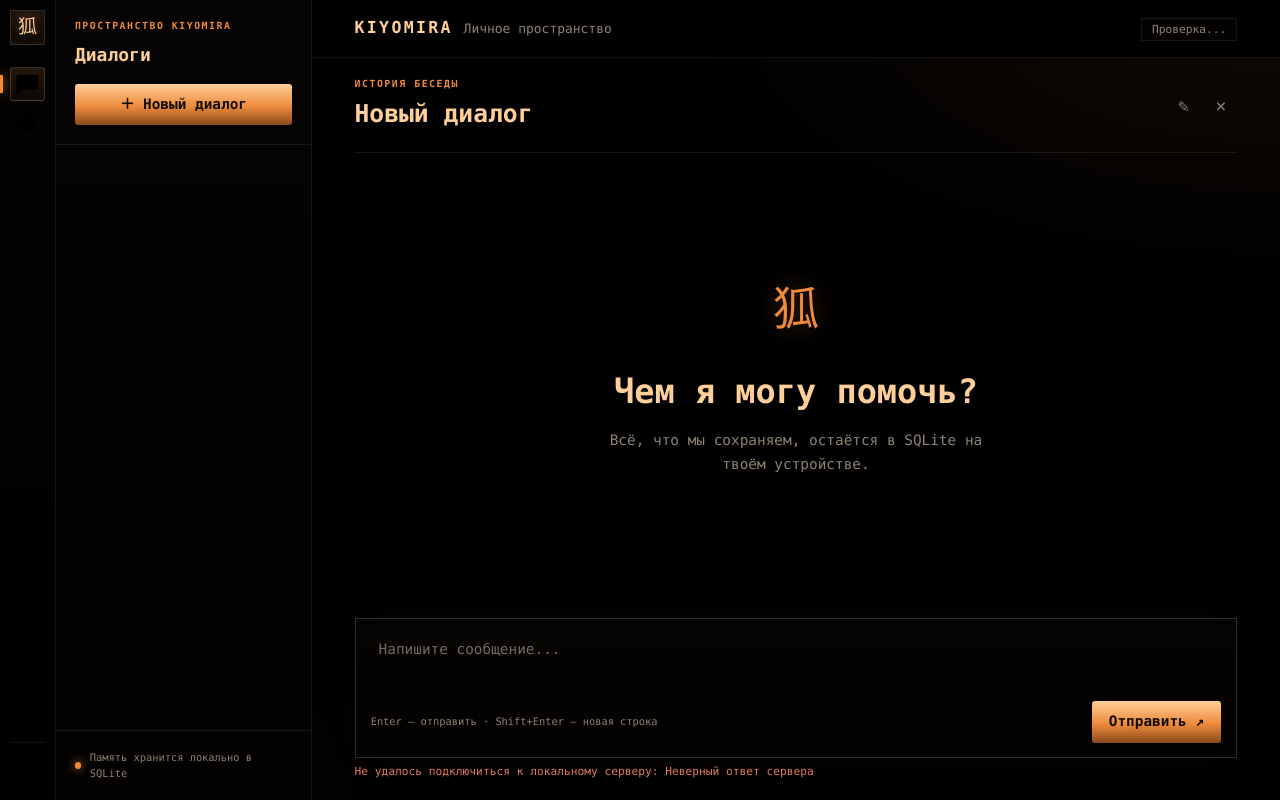
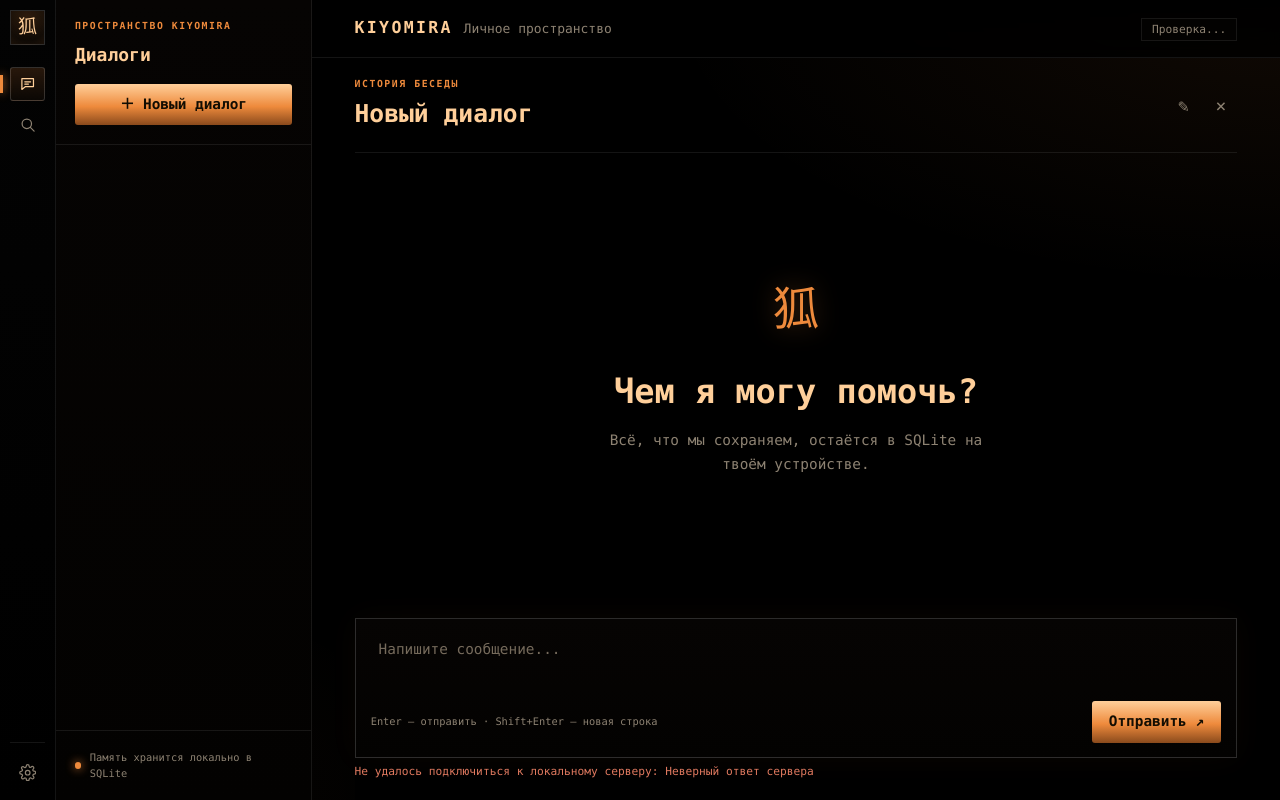
Before and after one commit to Aspksa/Kiyomira, a website: page 10-Веб/01-Страница.html in a window 1280 px wide. Drawn offline with Linux system fonts and the light colour scheme; no server answers.

Commit message:
Повторить SVG stroke иконок и интервалы Tenmayurika

```diff
--- a/10-Веб/02-Стиль.css
+++ b/10-Веб/02-Стиль.css
@@ -41,6 +41,7 @@ input::placeholder,textarea::placeholder{color:#766b5c}
 .rail-group{display:flex;flex-direction:column;align-items:center;gap:clamp(6px,.4vw,14px)}
 .rail-bottom{margin-top:auto;padding-top:clamp(8px,1.5vh,20px);border-top:1px solid var(--line);width:62%}
 .rail button{position:relative;display:grid;place-items:center;width:calc(var(--rail) * .62);aspect-ratio:1;padding:0;border:1px solid transparent;background:transparent;color:var(--muted);font-size:calc(var(--rail) * .31)}
+.rail button .icon{width:1em;height:1em;fill:none;stroke:currentColor;stroke-width:1.7;stroke-linecap:round;stroke-linejoin:round;flex:none}
 .rail button:hover,.rail button.active{color:var(--gold-bright);border-color:var(--line-strong);background:linear-gradient(180deg,rgba(var(--accent-rgb),.16),rgba(var(--accent-rgb),.04))}
 .rail button.active::before{content:"";position:absolute;left:calc(var(--rail) * -.19 - 1px);top:22%;bottom:22%;width:3px;background:var(--gold);box-shadow:0 0 10px var(--gold)}
 .rail button::after{content:attr(data-tip);position:absolute;left:calc(100% + 14px);top:50%;transform:translate(-4px,-50%);opacity:0;pointer-events:none;white-space:nowrap;font-size:.85rem;padding:.4em .75em;background:var(--surface-3);color:var(--gold-bright);border:1px solid var(--line-strong);transition:opacity .15s,transform .15s;z-index:50}
```
